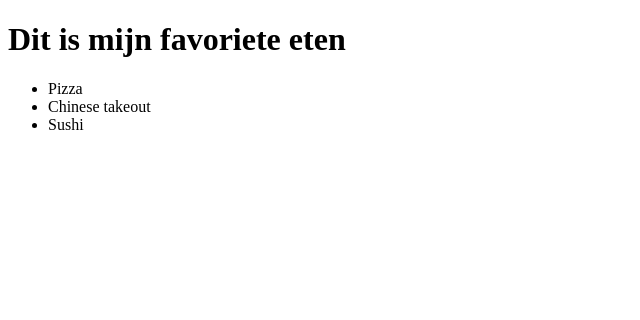
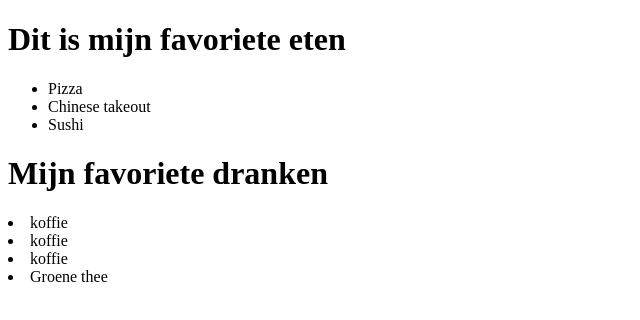
Before and after one commit to JipVCurio/eten, a plain HTML site: page index.html in a window 1280 px wide. Shown: the whole page, without its empty margins (0-640 px from the left). Drawn offline with Linux system fonts and the light colour scheme.

Commit message:
Mijn favoriete dranken

```diff
--- a/index.html
+++ b/index.html
@@ -16,6 +16,11 @@
             <li>Chinese takeout</li>
             <li>Sushi</li>
         </ul>
+        <h1>Mijn favoriete dranken</h1>
+        <li>koffie</li>
+        <li>koffie</li>
+        <li>koffie</li>
+        <li>Groene thee</li>
     </main>
     <footer>
 
```
